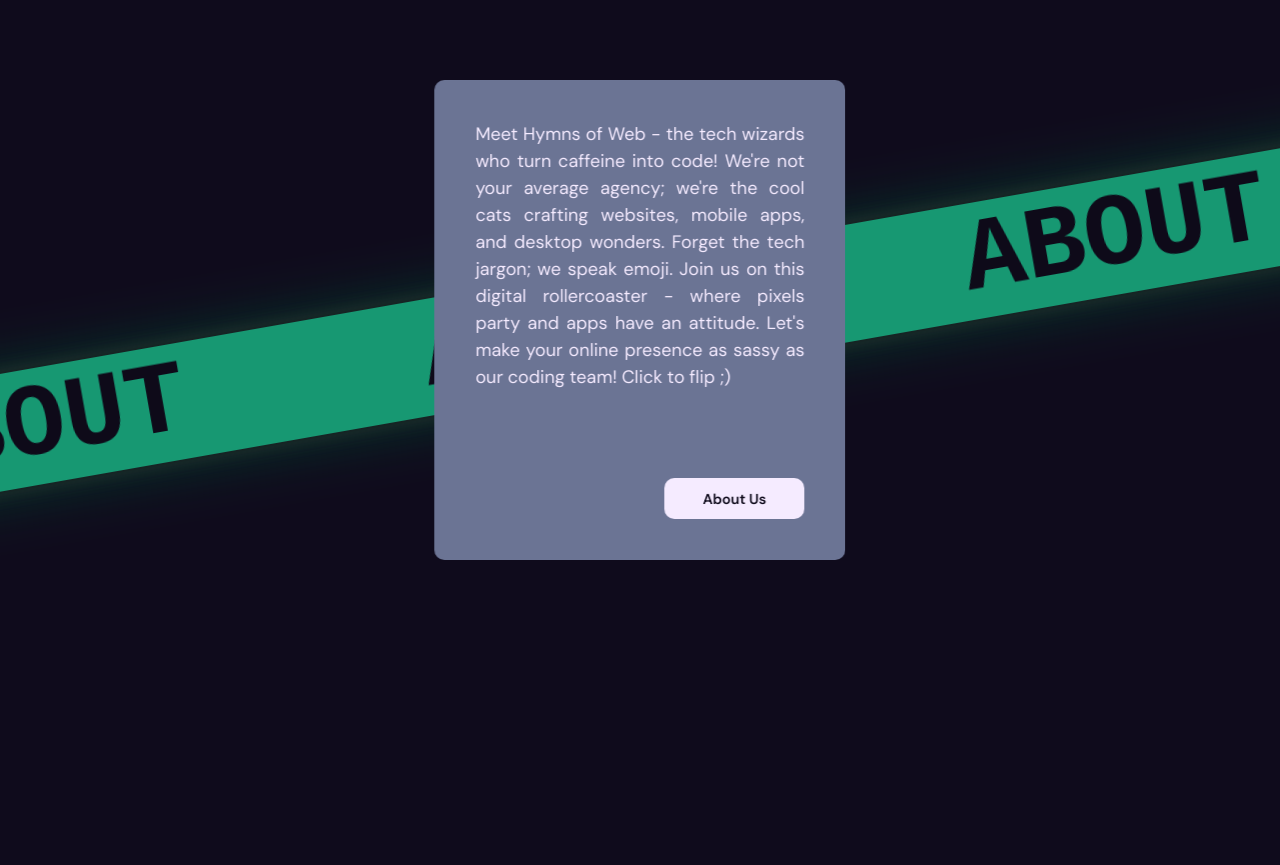
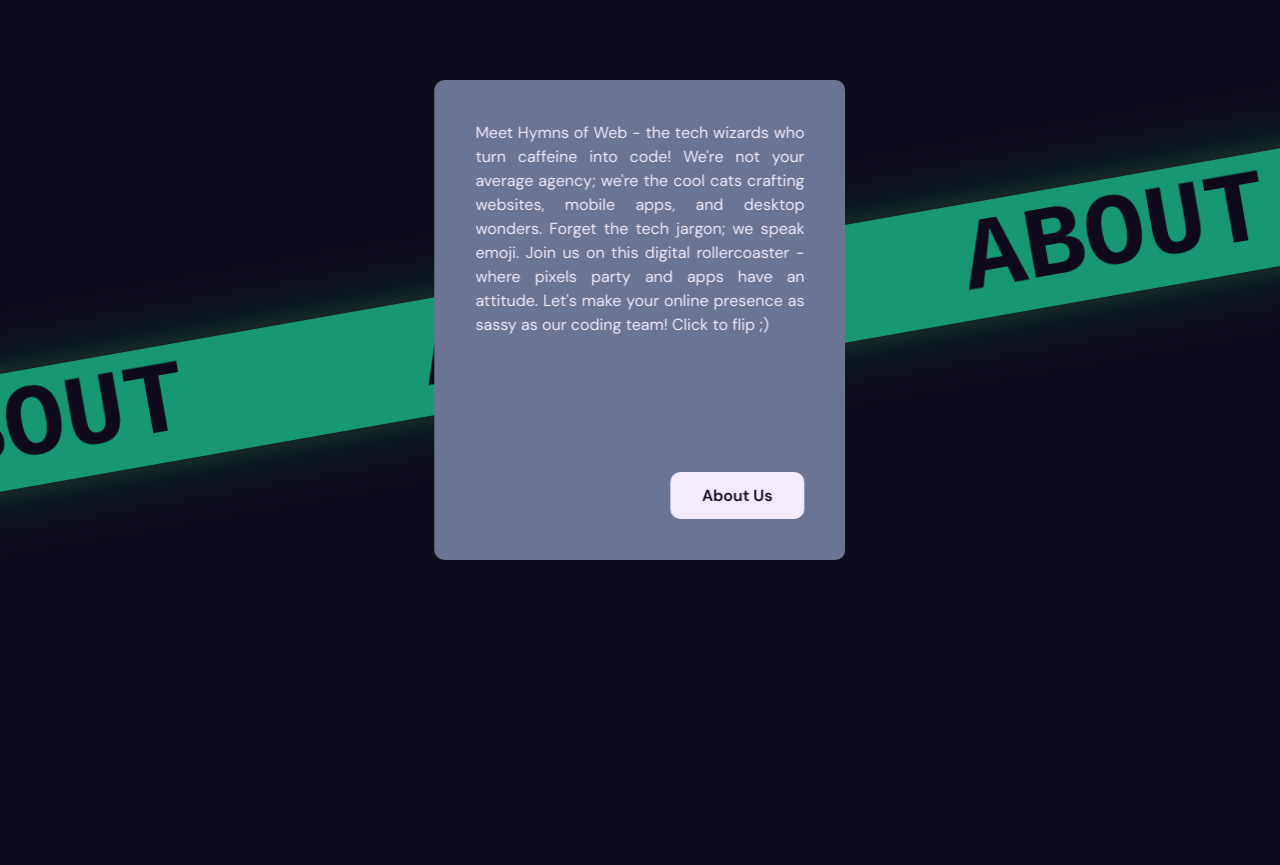
Before and after one commit to hymnsOfWeb/website, a Next.js app: page / in a window 1280 px wide. Shown: the part 4080-4945 px from the top of the page. Built offline with nearby package versions, Linux system fonts and the light colour scheme; a web font is replaced by a local one.

Commit message:
about card fix

```diff
--- a/modules/home/about/styles.ts
+++ b/modules/home/about/styles.ts
@@ -17,7 +17,7 @@ export const aboutWrapper = css`
     margin-top: 40px;
   }
   ${mediaQuery.mobileLandscape} {
-    height: 140vh;
+    height: fit-content;
   }
 `;
 
@@ -47,7 +47,6 @@ export const mWebRibbonWrapper = css`
   box-shadow: 0 0 5px rgba(0, 0, 0, 0.5),
     0 0 20px -5px var(--box-shadow-primary), 0 0 30px -10px hsl(162, 74%, 4%),
     0 0 60px hsl(162, 91%, 15%);
-  font-size: 16vw;
   flex: 1;
   user-select: none;
   font-family: var(--font-mono);
@@ -55,6 +54,10 @@ export const mWebRibbonWrapper = css`
   font-weight: 900;
   background-color: var(--color-text-highlight);
   color: var(--color-bg-primary);
+  font-size: 16vw;
+  ${mediaQuery.mobileLandscape} {
+    font-size: 4rem;
+  }
 `;
 
 export const ribbonContainer = css`
@@ -180,8 +183,6 @@ export const cardBack = css`
 export const cardButton = css`
   transition: all 0.3s ease;
   margin-left: auto;
-  height: 45px;
-  width: 42.5%;
   background-color: var(--color-text-primary);
   display: flex;
   text-align: center;
@@ -191,20 +192,12 @@ export const cardButton = css`
   color: var(--color-bg-primary);
   text-decoration: none;
   font-weight: 600;
-  font-size: 0.9rem;
+  font-size: clamp(1rem, 1.25vw, 1.75rem);
+  padding: 1vw 2.5vw;
   ${mediaQuery.desktop} {
     &:hover {
       background-color: var(--color-text-highlight);
     }
-  }
-  ${mediaQuery.mobile} {
-    width: 120px;
-    height: 40px;
-  }
-  ${mediaQuery.tablet} {
-    font-size: 2.5vw;
-    width: 150px;
-    height: 50px;
   }
 `;
 
@@ -219,7 +212,7 @@ export const cardButtonHeading = css`
 export const cardText = css`
   text-align: justify;
   height: 100%;
-  font-size: clamp(0.5rem, 2vw, 1.125rem);
+  font-size: clamp(1rem, 1.25vw, 1.25rem);
   @media screen and (width > 2000px) {
     font-size: 1.25rem;
   }
@@ -229,4 +222,7 @@ export const cardText = css`
   ${mediaQuery.mobilePortrait} {
     font-size: clamp(0rem, 4vw, 1.5rem);
   }
+  ${mediaQuery.mobileLandscape} {
+    font-size: clamp(0rem, 2vw, 1.5rem);
+  }
 `;
```
